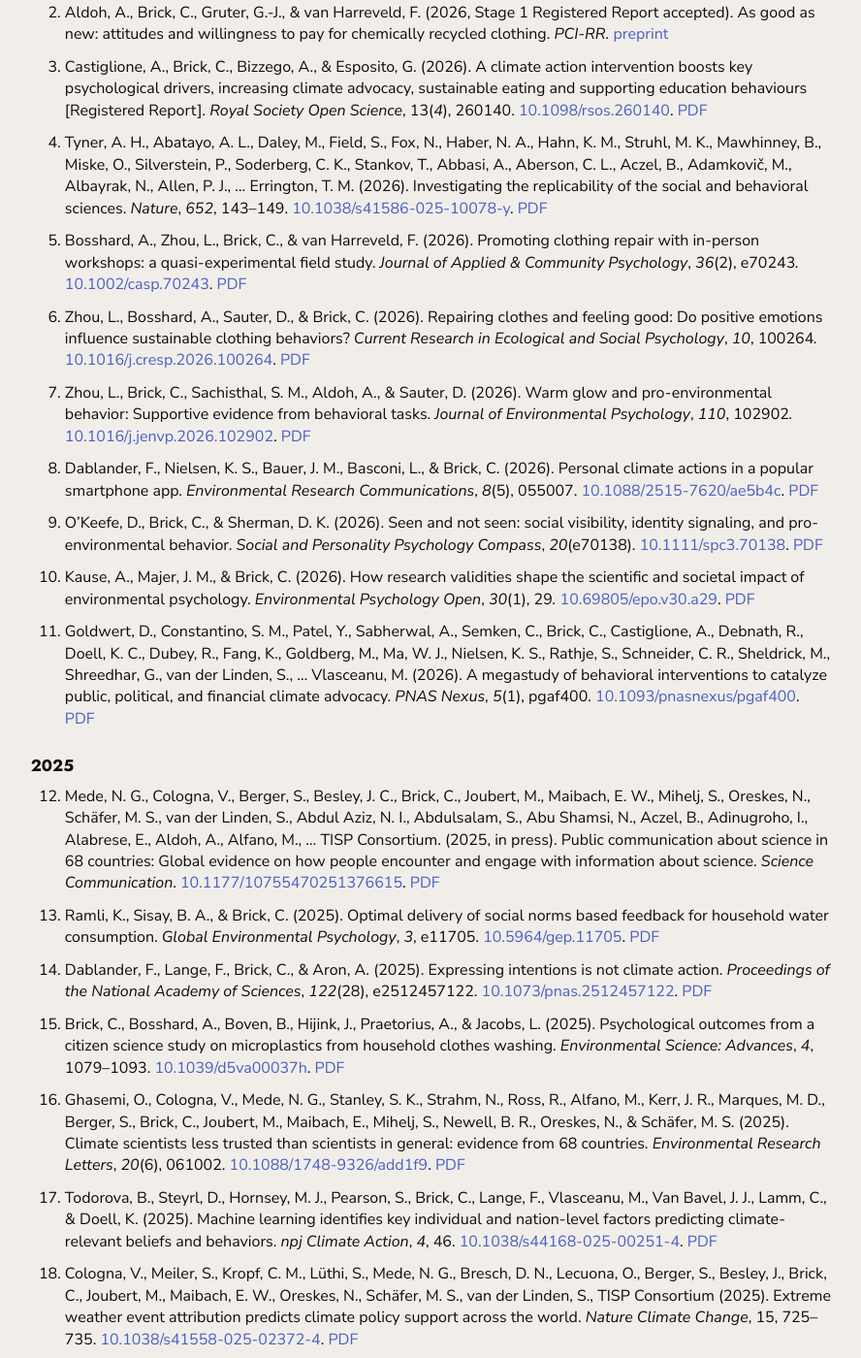
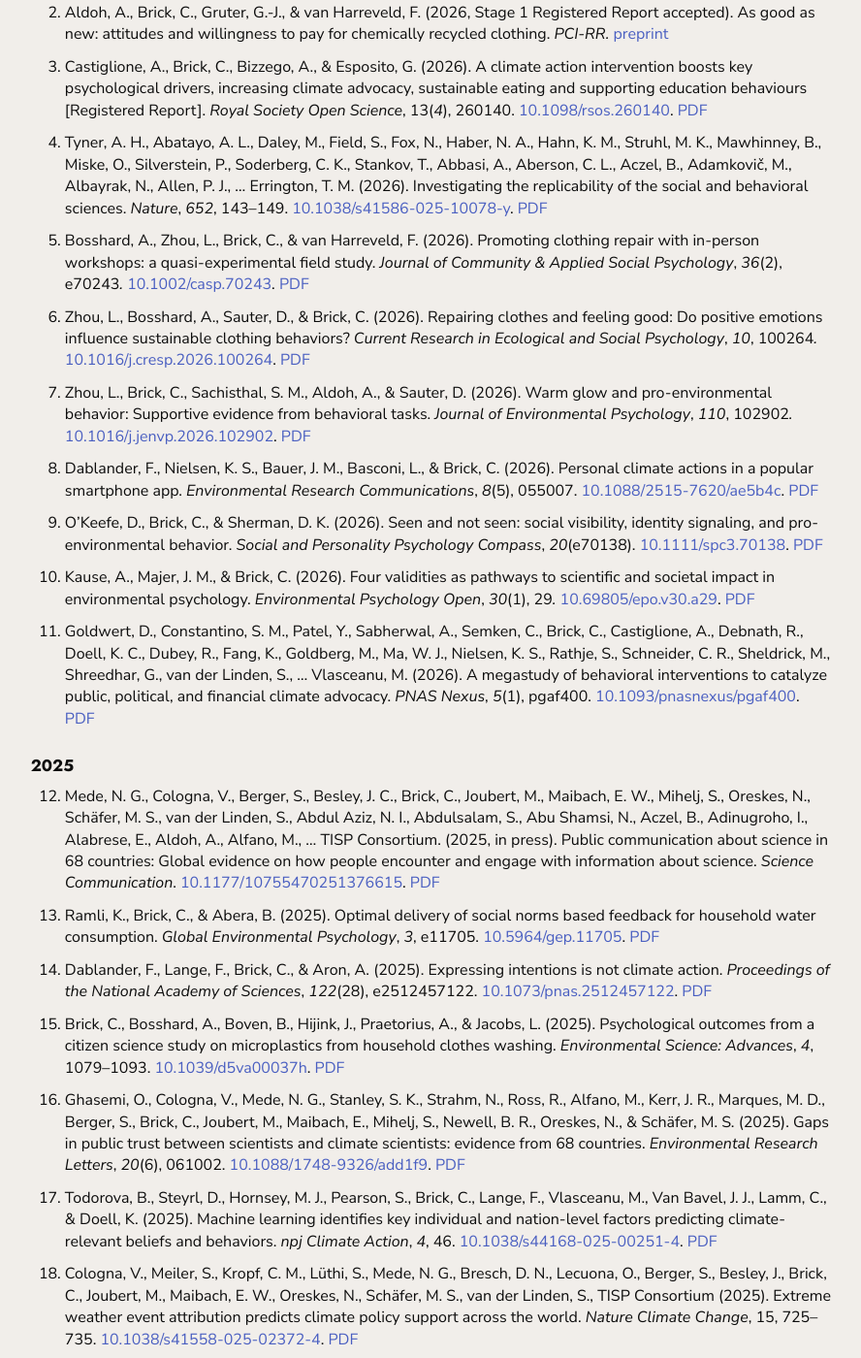
Before and after one commit to brickc/brickc.github.io, a Jekyll site: the page built from index.md, in a window 1280 px wide and 1400 px high, scrolled down 1899 px. Shown: the whole window at 97% size, without its empty margins (281-1169 px from the left). Built offline with Jekyll 4.4.1, drawn with Linux system fonts in a browser that asks for light colours; some of the changed text lies outside the part shown.

Commit message:
Update CV and publications from Dropbox

```diff
--- a/_includes/publications.html
+++ b/_includes/publications.html
@@ -6,21 +6,21 @@
 <li><p>Aldoh, A., Brick, C., Gruter, G.-J., &amp; van Harreveld, F. (2026, Stage 1 Registered Report accepted). As good as new: attitudes and willingness to pay for chemically recycled clothing. <em>PCI-RR.</em> <a href="https://osf.io/preprints/psyarxiv/wcyjr_v2">preprint</a></p></li>
 <li><p>Castiglione, A., Brick, C., Bizzego, A., &amp; Esposito, G. (2026). A climate action intervention boosts key psychological drivers, increasing climate advocacy, sustainable eating and supporting education behaviours [Registered Report]. <em>Royal Society Open Science</em>, 13(<em>4</em>), 260140. <a href="https://doi.org/10.1098/rsos.260140">10.1098/rsos.260140</a>. <a href="https://royalsocietypublishing.org/rsos/article-pdf/doi/10.1098/rsos.260140/6130046/rsos.260140.pdf">PDF</a></p></li>
 <li><p>Tyner, A. H., Abatayo, A. L., Daley, M., Field, S., Fox, N., Haber, N. A., Hahn, K. M., Struhl, M. K., Mawhinney, B., Miske, O., Silverstein, P., Soderberg, C. K., Stankov, T., Abbasi, A., Aberson, C. L., Aczel, B., Adamkovič, M., Albayrak, N., Allen, P. J., … Errington, T. M. (2026). Investigating the replicability of the social and behavioral sciences. <em>Nature</em>, <em>652</em>, 143–149. <a href="https://www.nature.com/articles/s41586-025-10078-y">10.1038/s41586-025-10078-y</a>. <a href="https://www.dropbox.com/scl/fi/qkrvl9qwthp9im3iktt5j/Tyner-2026-Investigating-the-replicability-of-the-social-and-behavioural-sciences.pdf?rlkey=dafajzshfrnmnltm9ta69xkd0&amp;raw=1">PDF</a></p></li>
-<li><p>Bosshard, A., Zhou, L., Brick, C., &amp; van Harreveld, F. (2026). Promoting clothing repair with in-person workshops: a quasi-experimental field study. <em>Journal of Applied &amp; Community Psychology</em>, <em>36</em>(2), e70243<em>.</em> <a href="https://dx.doi.org/10.1002/casp.70243">10.1002/casp.70243</a>. <a href="https://onlinelibrary.wiley.com/doi/pdfdirect/10.1002/casp.70243?download=true">PDF</a></p></li>
+<li><p>Bosshard, A., Zhou, L., Brick, C., &amp; van Harreveld, F. (2026). Promoting clothing repair with in-person workshops: a quasi-experimental field study. <em>Journal of Community &amp; Applied Social Psychology</em>, <em>36</em>(2), e70243<em>.</em> <a href="https://dx.doi.org/10.1002/casp.70243">10.1002/casp.70243</a>. <a href="https://onlinelibrary.wiley.com/doi/pdfdirect/10.1002/casp.70243?download=true">PDF</a></p></li>
 <li><p>Zhou, L., Bosshard, A., Sauter, D., &amp; Brick, C. (2026). Repairing clothes and feeling good: Do positive emotions influence sustainable clothing behaviors? <em>Current Research in Ecological and Social Psychology</em>, <em>10</em>, 100264<em>.</em> <a href="https://doi.org/10.1016/j.cresp.2026.100264">10.1016/j.cresp.2026.100264</a>. <a href="https://www.dropbox.com/scl/fi/m4k514j3x6p01tlaxr3or/Zhou-2026-Repairing-clothes-and-feeling-good-Do-positive-emotions-influence-sustainable-clothing-behaviors.pdf?rlkey=frqbff9yvhd3ehvf42a0p37i0&amp;raw=1">PDF</a></p></li>
 <li><p>Zhou, L., Brick, C., Sachisthal, S. M., Aldoh, A., &amp; Sauter, D. (2026). Warm glow and pro-environmental behavior: Supportive evidence from behavioral tasks. <em>Journal of Environmental Psychology</em>, <em>110</em>, 102902<em>.</em> <a href="http://doi.org/10.1016/j.jenvp.2026.102902">10.1016/j.jenvp.2026.102902</a>. <a href="https://www.dropbox.com/scl/fi/wtm3pvnvk18eebiny42kp/Zhou-2026-Warm-glow-and-pro-environmental-behavior-Supportive-evidence-from-behavioral-tasks.pdf?rlkey=4rcaqf7zipczesf1k0wy196n5&amp;raw=1">PDF</a></p></li>
 <li><p>Dablander, F., Nielsen, K. S., Bauer, J. M., Basconi, L., &amp; Brick, C. (2026). Personal climate actions in a popular smartphone app. <em>Environmental Research Communications</em>, <em>8</em>(5), 055007. <a href="https://iopscience.iop.org/article/10.1088/2515-7620/ae5b4c">10.1088/2515-7620/ae5b4c</a>. <a href="https://iopscience.iop.org/article/10.1088/2515-7620/ae5b4c/pdf">PDF</a></p></li>
 <li><p>O’Keefe, D., Brick, C., &amp; Sherman, D. K. (2026). Seen and not seen: social visibility, identity signaling, and pro-environmental behavior. <em>Social and Personality Psychology Compass</em>, <em>20</em>(e70138). <a href="https://doi.org/10.1111/spc3.70138">10.1111/spc3.70138</a>. <a href="https://www.dropbox.com/scl/fi/bj4z0xgas1k0owtmk2bh0/O-Keefe-2026-Seen-and-Not-Seen-Social-Visibility-Identity-Signaling-and-Pro-Environmental-Behavior.pdf?rlkey=d8o61c2wejgvgdna781j7ixvb&amp;raw=1">PDF</a></p></li>
-<li><p>Kause, A., Majer, J. M., &amp; Brick, C. (2026). How research validities shape the scientific and societal impact of environmental psychology. <em>Environmental Psychology Open</em>, <em>30</em>(1), 29<em>.</em> <a href="https://epo.publia.org/epo/article/view/29">10.69805/epo.v30.a29</a>. <a href="https://epo.publia.org/epo/article/view/29/23">PDF</a></p></li>
+<li><p>Kause, A., Majer, J. M., &amp; Brick, C. (2026). Four validities as pathways to scientific and societal impact in environmental psychology. <em>Environmental Psychology Open</em>, <em>30</em>(1), 29<em>.</em> <a href="https://epo.publia.org/epo/article/view/29">10.69805/epo.v30.a29</a>. <a href="https://epo.publia.org/epo/article/view/29/23">PDF</a></p></li>
 <li><p>Goldwert, D., Constantino, S. M., Patel, Y., Sabherwal, A., Semken, C., Brick, C., Castiglione, A., Debnath, R., Doell, K. C., Dubey, R., Fang, K., Goldberg, M., Ma, W. J., Nielsen, K. S., Rathje, S., Schneider, C. R., Sheldrick, M., Shreedhar, G., van der Linden, S., … Vlasceanu, M. (2026). A megastudy of behavioral interventions to catalyze public, political, and financial climate advocacy. <em>PNAS Nexus</em>, <em>5</em>(1), pgaf400. <a href="https://doi.org/10.1093/pnasnexus/pgaf400">10.1093/pnasnexus/pgaf400</a>. <a href="https://www.dropbox.com/scl/fi/7ybqyev47jneds8pomowu/Goldwert-2026-A-megastudy-of-behavioral-interventions-to-catalyze-public-political-and-financial-climate-advocacy.pdf?rlkey=mdup1w0w4tausxcvgnrszsgtw&amp;raw=1">PDF</a></p></li>
 </ol>
 <h3 class="pub-year">2025</h3>
 <ol start="12" type="1">
 <li><p>Mede, N. G., Cologna, V., Berger, S., Besley, J. C., Brick, C., Joubert, M., Maibach, E. W., Mihelj, S., Oreskes, N., Schäfer, M. S., van der Linden, S., Abdul Aziz, N. I., Abdulsalam, S., Abu Shamsi, N., Aczel, B., Adinugroho, I., Alabrese, E., Aldoh, A., Alfano, M., … TISP Consortium. (2025, in press). Public communication about science in 68 countries: Global evidence on how people encounter and engage with information about science. <em>Science Communication</em>. <a href="https://journals.sagepub.com/doi/10.1177/10755470251376615">10.1177/10755470251376615</a>. <a href="https://journals.sagepub.com/doi/pdf/10.1177/10755470251376615?download=true">PDF</a></p></li>
-<li><p>Ramli, K., Sisay, B. A., &amp; Brick, C. (2025). Optimal delivery of social norms based feedback for household water consumption. <em>Global Environmental Psychology</em>, <em>3</em>, e11705. <a href="https://doi.org/10.5964/gep.11705">10.5964/gep.11705</a>. <a href="https://gep.psychopen.eu/index.php/gep/article/view/11705/11705.pdf">PDF</a></p></li>
+<li><p>Ramli, K., Brick, C., &amp; Abera, B. (2025). Optimal delivery of social norms based feedback for household water consumption. <em>Global Environmental Psychology</em>, <em>3</em>, e11705. <a href="https://doi.org/10.5964/gep.11705">10.5964/gep.11705</a>. <a href="https://gep.psychopen.eu/index.php/gep/article/view/11705/11705.pdf">PDF</a></p></li>
 <li><p>Dablander, F., Lange, F., Brick, C., &amp; Aron, A. (2025). Expressing intentions is not climate action. <em>Proceedings of the National Academy of Sciences</em>, <em>122</em>(28), e2512457122. <a href="https://doi.org/10.1073/pnas.2512457122">10.1073/pnas.2512457122</a>. <a href="https://www.dropbox.com/scl/fi/j5ff6dai6igk0atfgyjne/Dablander-2025-Expressing-intentions-is-not-climate-action.pdf?rlkey=mmlvgefv4r0fy65t01mbyy88g&amp;raw=1">PDF</a></p></li>
 <li><p>Brick, C., Bosshard, A., Boven, B., Hijink, J., Praetorius, A., &amp; Jacobs, L. (2025). Psychological outcomes from a citizen science study on microplastics from household clothes washing. <em>Environmental Science: Advances</em>, <em>4</em>, 1079–1093. <a href="http://doi.org/10.1039/d5va00037h">10.1039/d5va00037h</a>. <a href="https://www.dropbox.com/scl/fi/pkzvxiklw1y6gcaa2frhr/Brick-2025-Psychological-outcomes-from-a-citizen-science-study-on-microplastics-from-household-clothes-washing.pdf?rlkey=1h55pn1szazwn4bckmsi2ab65&amp;raw=1">PDF</a></p></li>
-<li><p>Ghasemi, O., Cologna, V., Mede, N. G., Stanley, S. K., Strahm, N., Ross, R., Alfano, M., Kerr, J. R., Marques, M. D., Berger, S., Brick, C., Joubert, M., Maibach, E., Mihelj, S., Newell, B. R., Oreskes, N., &amp; Schäfer, M. S. (2025). Climate scientists less trusted than scientists in general: evidence from 68 countries. <em>Environmental Research Letters</em>, <em>20</em>(6), 061002. <a href="https://iopscience.iop.org/article/10.1088/1748-9326/add1f9">10.1088/1748-9326/add1f9</a>. <a href="https://www.dropbox.com/scl/fi/htq20s3v72y9zjhlwq9od/Ghasemi-2025-Gaps-in-public-trust-between-scientists-and-climate-scientists-a-68-country-study.pdf?rlkey=5p43607cenbr6ie9a69rxkmy8&amp;raw=1">PDF</a></p></li>
+<li><p>Ghasemi, O., Cologna, V., Mede, N. G., Stanley, S. K., Strahm, N., Ross, R., Alfano, M., Kerr, J. R., Marques, M. D., Berger, S., Brick, C., Joubert, M., Maibach, E., Mihelj, S., Newell, B. R., Oreskes, N., &amp; Schäfer, M. S. (2025). Gaps in public trust between scientists and climate scientists: evidence from 68 countries. <em>Environmental Research Letters</em>, <em>20</em>(6), 061002. <a href="https://iopscience.iop.org/article/10.1088/1748-9326/add1f9">10.1088/1748-9326/add1f9</a>. <a href="https://www.dropbox.com/scl/fi/htq20s3v72y9zjhlwq9od/Ghasemi-2025-Gaps-in-public-trust-between-scientists-and-climate-scientists-a-68-country-study.pdf?rlkey=5p43607cenbr6ie9a69rxkmy8&amp;raw=1">PDF</a></p></li>
 <li><p>Todorova, B., Steyrl, D., Hornsey, M. J., Pearson, S., Brick, C., Lange, F., Vlasceanu, M., Van Bavel, J. J., Lamm, C., &amp; Doell, K. (2025). Machine learning identifies key individual and nation-level factors predicting climate-relevant beliefs and behaviors. <em>npj Climate Action</em>, <em>4</em>, 46. <a href="https://www.nature.com/articles/s44168-025-00251-4">10.1038/s44168-025-00251-4</a>. <a href="https://www.nature.com/articles/s44168-025-00251-4.pdf">PDF</a></p></li>
 <li><p>Cologna, V., Meiler, S., Kropf, C. M., Lüthi, S., Mede, N. G., Bresch, D. N., Lecuona, O., Berger, S., Besley, J., Brick, C., Joubert, M., Maibach, E. W., Oreskes, N., Schäfer, M. S., van der Linden, S., TISP Consortium (2025). Extreme weather event attribution predicts climate policy support across the world. <em>Nature Climate Change</em>, 15, 725–735. <a href="https://www.nature.com/articles/s41558-025-02372-4">10.1038/s41558-025-02372-4</a>. <a href="https://www.dropbox.com/scl/fi/j8zvcr9zzww34an2euefj/Cologna-2025-Extreme-weather-event-attribution-predicts-climate-policy-support-across-the-world.pdf?rlkey=y86m5lwv35h9mvl9rnokhw5tk&amp;raw=1">PDF</a></p></li>
 <li><p>Cologna, V., Mede, N. G., Berger, S., Besley, J., Brick, C., Joubert, M., Maibach, E. W., Mihelj, S., Oreskes, N., Schäfer, M. S., van der Linden, S., Aziz, N. I., Abdulsalam, S., Shamsi, N. A., Aczel, B., Adinugroho, I., Alabrese, E., Aldoh, A., Alfano, M., ... Zwaan, R. A. (2025). Trust in scientists and their role in society across 68 countries. <em>Nature Human Behaviour</em>, <em>9</em>, 713–730<em>.</em> <a href="https://www.nature.com/articles/s41562-024-02090-5">10.1038/s41562-024-02090-5</a><em>.</em> <a href="https://www.nature.com/articles/s41562-024-02090-5.pdf">PDF</a></p></li>
@@ -54,7 +54,7 @@
 <h3 class="pub-year">2022</h3>
 <ol start="40" type="1">
 <li><p>Nielsen, K. S., Brick, C., Hofmann, W., Joanes, T., Lange, F., &amp; Gwozdz, W. (2022). The motivation-impact gap in pro-environmental clothing consumption. <em>Nature Sustainability</em>, <em>5</em>, 665–668. <a href="http://doi.org/10.1038/s41893-022-00888-7">10.1038/s41893-022-00888-7</a>. <a href="https://www.dropbox.com/s/6vp6xl91a5oucdm/Nielsen%202022%20The%20motivation%E2%80%93impact%20gap%20in%20pro-environmental%20clothing%20consumption.pdf?raw=1">PDF</a></p></li>
-<li><p>Pröpper, H. Y., Blanken, T. F., Geiger, S., &amp; Brick, C. (2022). Identity over truth? Cultural cognition weakly replicates across 23 countries. <em>Journal of Environmental Psychology</em>, <em>83</em>, 101865<em>.</em> <a href="http://doi.org/10.1016/j.jenvp.2022.101865">10.1016/j.jenvp.2022.101865</a>. <a href="https://www.dropbox.com/s/or7ofgxgvhqsm9u/Pr%C3%B6pper%202022%20Identity%20over%20truth%3F%20Cultural%20cognition%20weakly%20replicates%20across%2023%20countries.pdf?raw=1">PDF</a></p></li>
+<li><p>Pröpper, H. Y., Blanken, T. F., Geiger, S., &amp; Brick, C. (2022). Truth over identity? Cultural cognition weakly replicates across 23 countries. <em>Journal of Environmental Psychology</em>, <em>83</em>, 101865<em>.</em> <a href="http://doi.org/10.1016/j.jenvp.2022.101865">10.1016/j.jenvp.2022.101865</a>. <a href="https://www.dropbox.com/s/or7ofgxgvhqsm9u/Pr%C3%B6pper%202022%20Identity%20over%20truth%3F%20Cultural%20cognition%20weakly%20replicates%20across%2023%20countries.pdf?raw=1">PDF</a></p></li>
 <li><p>Kácha, O., Vintr, J., &amp; Brick, C. (2022). Four Europes: Climate change beliefs and attitudes predict behavior and policy preferences using a latent class analysis on 23 countries. <em>Journal of Environmental Psychology</em>, <em>81</em>, 101815. <a href="https://doi.org/10.1016/j.jenvp.2022.101815">10.1016/j.jenvp.2022.101815</a>. <a href="https://www.dropbox.com/s/0jk0a9merqvb86b/Kacha%202022%20Four%20Europes%20-%20Climate%20change%20beliefs%20and%20attitudes%20predict%20behavior%20and%20policy%20preferences%20using%20a%20latent%20class%20analysis%20on%2023%20countries.pdf?raw=1">PDF</a></p></li>
 <li><p>Sparks, A., Ehret, P. J., &amp; Brick, C. (2022). Measuring environmental orientation: testing and building scales. <em>Journal of Environmental Psychology</em>, <em>81</em>, 101780<em>.</em> <a href="https://www.sciencedirect.com/science/article/pii/S0272494422000251">10.1016/j.jenvp.2022.101780</a>. <a href="https://www.dropbox.com/s/okvhk02et4qhb25/Sparks%202022%20Measuring%20pro-environmental%20orientation-%20Testing%20and%20building%20scales.pdf?raw=1">PDF</a></p></li>
 <li><p>Downey, H., Bretagnolle, V., Brick, C., Bulman, C. R., Cooke, S. J., Dean, M., Edmonds, B., Frick, W. F., Friedman, K., McNicol, C., Nichols, C., Herbert, S., O'Brien, D., Ockendon, N., Petrovan, S., Stroud, D., White, T. B., Worthington, T. A., &amp; Sutherland, W. J. (2022). Principles for the production of evidence-based guidance for conservation actions. <em>Conservation Science and Practice</em>, <em>4</em>(5), e12663. <a href="http://doi.org/10.1111/csp2.12663">10.1111/csp2.12663</a>. <a href="https://www.dropbox.com/s/8rdz2utpe9zch92/Downey%202022%20Principles%20for%20the%20production%20of%20evidence-based%20guidancefor%20conservation%20actions.pdf?raw=1">PDF</a></p></li>
@@ -75,7 +75,7 @@
 <li><p>Brick, A., &amp; Brick, C. (2021). Districting that minimises partisan bias. <em>Humanities and Social Sciences Communications</em>, <em>8</em>, 138<em>.</em> <a href="http://doi.org/10.1057/s41599-021-00809-7">10.1057/s41599-021-00809-7</a>. <a href="https://www.nature.com/articles/s41599-021-00809-7.pdf">PDF</a></p></li>
 <li><p>Nielsen, K. S., Cologna, V., Lange, F., Brick, C., &amp; Stern, P. C. (2021). The case for impact-oriented environmental psychology<em>. Journal of Environmental Psychology</em>, <em>74</em>, 101559<em>.</em> <a href="http://doi.org/10.1016/j.jenvp.2021.101559">10.1016/j.jenvp.2021.101559</a>. <a href="https://www.dropbox.com/s/zg338eeftwndigt/Nielsen%202021%20The%20case%20for%20impact-focused%20environmental%20psychology.pdf?raw=1">PDF</a></p></li>
 <li><p>Lange, F., Nielsen, K. S., Cologna, V., Brick, C., &amp; Stern, P. C. (2021). Making theory useful for understanding high-impact behavior: A response to van Valkengoed et al. (2021)<em>. Journal of Environmental Psychology</em>, <em>75</em>, 101611<em>.</em> <a href="https://doi.org/10.1016/j.jenvp.2021.101611">10.1016/j.jenvp.2021.101611</a>. <a href="https://www.dropbox.com/s/tsnc94ufbq34knz/Lange%202021%20Making%20theory%20useful%20for%20understanding%20high-impact%20behavior.%20A%20response%20to%20van%20Valkengoed%20et%20al.%20%282021%29.pdf?raw=1">PDF</a></p></li>
-<li><p>Kenward, B., &amp; Brick, C. (2021). Even UK Conservative voters prefer the environment to be at the heart of post-COVID-19 economic reconstruction. <em>Journal of Social and Political Psychology</em>, <em>9</em>(1), 321–333<em>.</em> <a href="https://doi.org/10.5964/jspp.6917">10.5964/jspp.6917</a>. <a href="https://jspp.psychopen.eu/index.php/jspp/article/view/6917/6917.pdf">PDF</a></p></li>
+<li><p>Kenward, B., &amp; Brick, C. (2021). Even conservative voters prefer the environment to be at the heart of post-COVID-19 economic reconstruction in the UK. <em>Journal of Social and Political Psychology</em>, <em>9</em>(1), 321–333<em>.</em> <a href="https://doi.org/10.5964/jspp.6917">10.5964/jspp.6917</a>. <a href="https://jspp.psychopen.eu/index.php/jspp/article/view/6917/6917.pdf">PDF</a></p></li>
 <li><p>Sutherland, W. J., Taylor, N. G., Aldridge, D. C., Martin, P., Rhodes, C., Shackelford, G., Beard, S., Belfield, H., Bladon, A. J., Brick, C., Christie, A. P., Dobson, A. P., Downey, H., Hood, A. S. C., Hua, F., Hughes, A. C., Jarvis, R. M., MacFarlane, D., Morgan, W. H., … Petrovan, S. O. (2021). A solution scan of societal options to reduce SARS-CoV-2 transmission and spread. <em>Journal of Biosafety and Biosecurity</em>, <em>3</em>(2), 84–90. <a href="http://doi.org/10.1016/j.jobb.2021.08.003">10.1016/j.jobb.2021.08.003</a>. <a href="https://www.sciencedirect.com/science/article/pii/S2588933821000297/pdfft">PDF</a></p></li>
 <li><p>Tierney, W., Hardy, J., III, Ebersole, C. R., Viganola, D., Clemente, E. G., Gordon, M., Hoogeveen, S., Haaf, J., Dreber, A., Johannesson, M., Pfeiffer, T., Huang, J. L., Vaughn, L. A., DeMarree, K., Igou, E. R., Chapman, H., Gantman, A., Vanaman, M., Wylie, J., … Uhlmann, E. L. (2021). A creative destruction approach to replication: Implicit work and sex morality across cultures. <em>Journal of Experimental Social Psychology</em>, <em>93</em>, 104060. <a href="http://www.sciencedirect.com/science/article/pii/S0022103120304005">10.1016/j.jesp.2020.104060</a>. <a href="https://www.dropbox.com/s/gmva719a6qy3q8i/Tierney%202021%20A%20creative%20destruction%20approach%20to%20replication-%20Implicit%20work%20and%20sex%20morality%20across%20cultures.pdf?raw=1">PDF</a></p></li>
 </ol>
```
Also changed, not shown: other parts of _includes/publications.html (+0 -1 lines), 2 other files.
